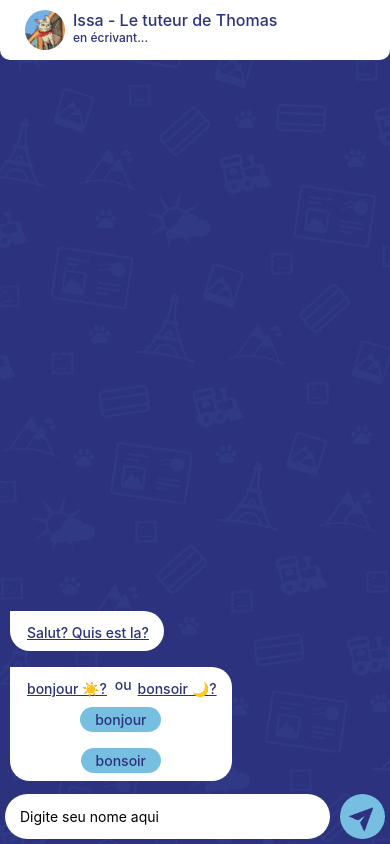
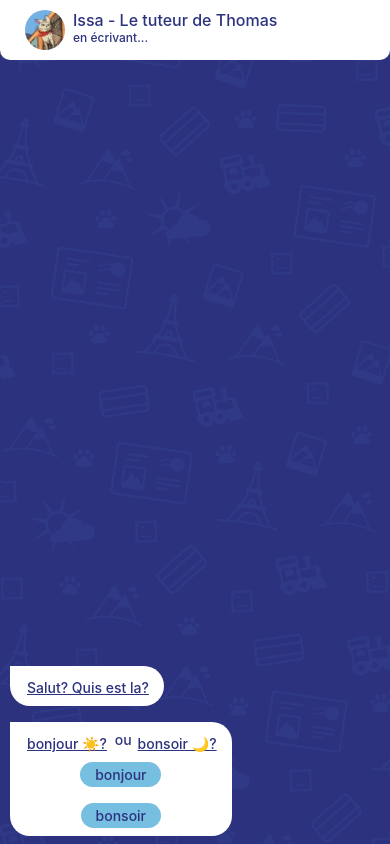
Before and after one commit to garlic1/jarrive-android, a React Native app in the folder jarrive/: screen /Chat in a window 390 px wide. Built offline with nearby package versions, Linux system fonts and the light colour scheme.

Commit message:
add tooltip translations and hide input when not used

```diff
--- a/jarrive/components/Chat/Chat.js
+++ b/jarrive/components/Chat/Chat.js
@@ -24,9 +24,10 @@ const Chat = () => {
   });
 
   const onSubmitUserInput = () => {
-  if (MESSAGES_CONST[currentMessage].variant === "input") {
+    if (MESSAGES_CONST[currentMessage].variant === "input") {
       getCurrentMessage(userInput);
     }
+    setUserInput("");
   };
 
   const onChangeUserInput = (text) => {
@@ -48,9 +49,13 @@ const Chat = () => {
         getCurrentMessage={getCurrentMessage}
       />
       <ChatInput
-        onChangeName={onChangeUserInput}
+        onChangeUserInput={onChangeUserInput}
         onSubmit={onSubmitUserInput}
-        disabled={messages[currentMessage]?.variant !== "input"}
+        value={userInput}
+        disabled={
+          MESSAGES_CONST[currentMessage]?.variant !== "input" ||
+          MESSAGES_CONST[currentMessage]?.content
+        }
       />
     </>
   );
--- a/jarrive/components/Chat/ChatInput.js
+++ b/jarrive/components/Chat/ChatInput.js
@@ -37,15 +37,25 @@ const chatInputStyles = {
   },
 };
 
-const ChatInput = ({ disabled, onSubmit, onChangeName }) => {
+const ChatInput = ({ disabled, onSubmit, onChangeUserInput, userInput }) => {
+  if (disabled) {
+    return;
+  }
+
   return (
     <KeyboardAvoidingView style={chatInputStyles.container}>
       <TextInput
         style={chatInputStyles.textInput}
-        onChangeText={onChangeName}
+        onChangeText={onChangeUserInput}
         placeholder="Digite seu nome aqui"
+        value={userInput}
+        editable={!disabled}
       />
-      <Pressable style={chatInputStyles.sendButton} onPress={onSubmit}>
+      <Pressable
+        style={chatInputStyles.sendButton}
+        onPress={onSubmit}
+        disabled={disabled}
+      >
         <Image
           source={sendMessageIcon}
           style={chatInputStyles.sendButtonImage}
--- a/jarrive/components/Chat/ChatMessage.js
+++ b/jarrive/components/Chat/ChatMessage.js
@@ -3,6 +3,7 @@ import { Image, Pressable, Text, TouchableHighlight, View } from "react-native";
 import { Audio } from "expo-av";
 import { Ionicons } from "@expo/vector-icons";
 import { useEffect, useState } from "react";
+import { Tooltip } from "@rneui/themed";
 
 const stylesMessage = {
   sentMessageContainer: {
@@ -98,13 +99,38 @@ const ChatMessage = ({ sent, message, setUserChoice }) => {
   }
 };
 
+const ControlledTooltip = (props) => {
+  const [open, setOpen] = useState(false);
+  return (
+    <Tooltip
+      visible={open}
+      onOpen={() => {
+        setOpen(true);
+      }}
+      onClose={() => {
+        setOpen(false);
+      }}
+      {...props}
+    />
+  );
+};
+
 function TextRenderer({ message }) {
   return (
     <Text style={stylesMessage.textContainer}>
       {message.content.map((substring) => {
         if (substring?.translation) {
           return (
-            <Pressable key={substring.value}>
+            <ControlledTooltip
+              key={substring.value}
+              popover={
+                <Text style={stylesMessage.textStyle}>
+                  {substring.translation}
+                </Text>
+              }
+              backgroundColor={"#23C86F"}
+              withOverlay={false}
+            >
               <Text
                 style={{
                   ...stylesMessage.textStyle,
@@ -116,7 +142,7 @@ function TextRenderer({ message }) {
               >
                 {substring.value}
               </Text>
-            </Pressable>
+            </ControlledTooltip>
           );
         }
         return (
--- a/jarrive/package.json
+++ b/jarrive/package.json
@@ -19,6 +19,8 @@
     "@react-navigation/native": "^6.1.7",
     "@react-navigation/native-stack": "^6.9.13",
     "@react-navigation/stack": "^6.3.17",
+    "@rneui/base": "^4.0.0-rc.8",
+    "@rneui/themed": "^4.0.0-rc.8",
     "expo": "~48.0.18",
     "expo-av": "~13.2.1",
     "expo-checkbox": "~2.3.1",
```
Also changed, not shown: 1 other file (tests, documents, lock files or other folders).
